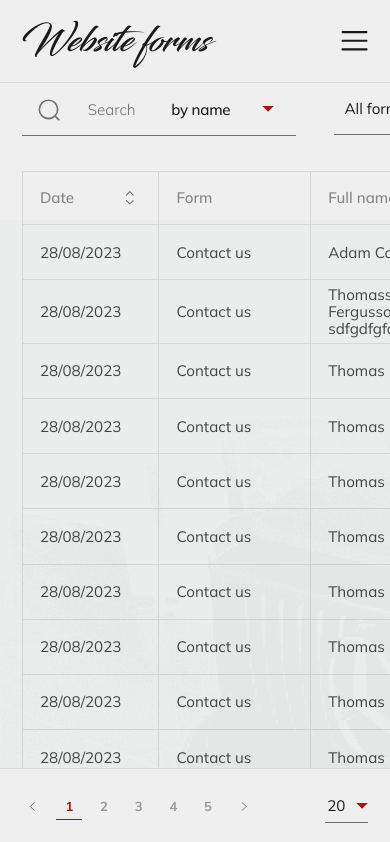
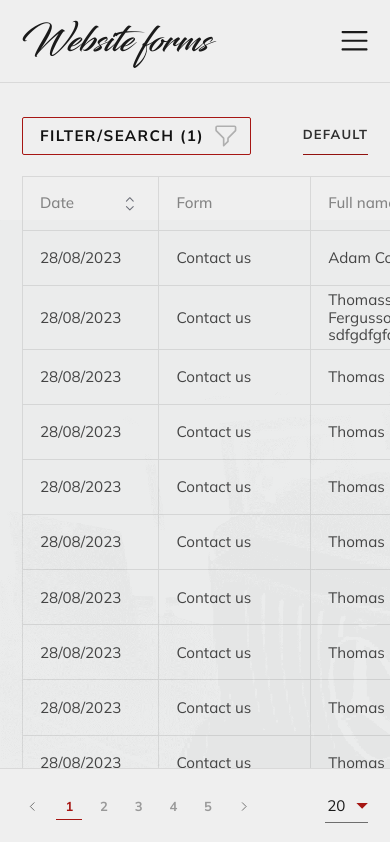
Before and after one commit to deniskeller/blvc, a Next.js app: page /dashboard/website-forms in a window 390 px wide. Shown: the top 842 px of the page. Built offline with nearby package versions, Linux system fonts and the light colour scheme.

Commit message:
filter mobile button

```diff
--- /dev/null
+++ b/src/components/dashboard/content/FilterButton/FilterButton.module.scss
@@ -0,0 +1,50 @@
+.Button {
+  font-size: 100%;
+  line-height: 100%;
+  display: flex;
+  justify-content: center;
+  align-items: center;
+  width: max-content;
+  height: em(44px);
+  padding: em(12px) em(12px) em(12px) em(16px);
+  @extend %button;
+  box-sizing: border-box;
+  backdrop-filter: blur(5px);
+  transition: all $speed ease;
+  border-radius: 2px;
+  border: 1px solid;
+  background: $body;
+
+  @include ifmobile {
+    height: em(35px);
+    padding: em(8px) em(12px) em(8px) em(16px);
+  }
+
+  span {
+    display: flex;
+    text-align: center;
+    font-family: $Mulish;
+    font-size: em(14px);
+    font-style: normal;
+    font-weight: 700;
+    text-transform: uppercase;
+    color: #454545;
+    letter-spacing: 1.4px;
+    line-height: 100%;
+  }
+
+  svg {
+    width: em(20px);
+    height: em(24px);
+    margin-left: em(10px);
+  }
+}
+
+//disabled style
+.Button:disabled,
+.Button:disabled:hover,
+.Button:disabled:active {
+  cursor: not-allowed !important;
+  pointer-events: none !important;
+  opacity: 0.4 !important;
+}
--- /dev/null
+++ b/src/components/dashboard/content/FilterButton/FilterButton.tsx
@@ -0,0 +1,49 @@
+import React from 'react';
+import s from './FilterButton.module.scss';
+
+interface Props {
+  className?: string;
+  counter: number;
+  title?: string;
+  onClick?: (ev: React.MouseEvent<HTMLButtonElement>) => void;
+}
+
+const FilterButton: React.FC<Props> = ({
+  title = 'Filter/search',
+  className = '',
+  counter,
+  onClick,
+}) => {
+  return (
+    <button
+      onClick={onClick}
+      className={`${className} ${s.Button}`}
+      style={{
+        borderColor: counter >= 1 ? '#A61613' : 'rgba(26, 26, 26, 0.2)',
+      }}
+    >
+      <span style={{ color: counter >= 1 ? '#121212' : '#454545' }}>
+        {title} {counter >= 1 ? ' ' + '(' + counter + ')' : null}
+      </span>
+
+      <svg
+        xmlns="http://www.w3.org/2000/svg"
+        width="20"
+        height="24"
+        viewBox="0 0 20 24"
+        fill="none"
+      >
+        <path
+          d="M1 4C1 3.44772 1.44772 3 2 3H18C18.5523 3 19 3.44772 19 4V6.58579C19 6.851 18.8946 7.10536 18.7071 7.29289L12.2929 13.7071C12.1054 13.8946 12 14.149 12 14.4142V17L8 21V14.4142C8 14.149 7.89464 13.8946 7.70711 13.7071L1.29289 7.29289C1.10536 7.10536 1 6.851 1 6.58579V4Z"
+          stroke="#1A1A1A"
+          strokeOpacity="0.3"
+          strokeWidth="1.5"
+          strokeLinecap="round"
+          strokeLinejoin="round"
+        />
+      </svg>
+    </button>
+  );
+};
+
+export default FilterButton;
--- a/src/components/dashboard/content/index.ts
+++ b/src/components/dashboard/content/index.ts
@@ -4,3 +4,4 @@ export { default as PhoneInput } from './PhoneInput/PhoneInput';
 export { default as Logo } from './Logo/Logo';
 export { default as ResetFilterButton } from './ResetFilterButton/ResetFilterButton';
 export { default as SearchByInput } from './SearchByInput/SearchByInput';
+export { default as FilterButton } from './FilterButton/FilterButton';
--- a/src/view/dashboard/WebsiteForms/WebsiteForms.module.scss
+++ b/src/view/dashboard/WebsiteForms/WebsiteForms.module.scss
@@ -30,24 +30,50 @@
   .Filters {
     display: flex;
     flex-direction: row;
+    align-items: flex-end;
     padding: 0 em(60px);
     margin-bottom: em(32px);
     @include iftablet {
+      justify-content: space-between;
       padding: 0 em(20px);
     }
     @include iftablet-mini {
+      justify-content: space-between;
       padding: 0 em(10px);
     }
     @include ifmobile {
-      padding: 0 em(20px);
+      justify-content: space-between;
+      padding: em(30px) em(20px) 0 em(20px);
+      margin-bottom: em(20px);
     }
 
-    .Search,
-    .Forms {
+    &_Search,
+    &_Forms {
       margin-right: em(35px);
+      @include iftablet {
+        display: none;
+      }
+      @include iftablet-mini {
+        display: none;
+      }
+      @include ifmobile {
+        display: none;
+      }
     }
-    .Forms {
+    &_Forms {
       min-width: em(224px);
+    }
+    &_Mobile {
+      display: none;
+      @include iftablet {
+        display: flex;
+      }
+      @include iftablet-mini {
+        display: flex;
+      }
+      @include ifmobile {
+        display: flex;
+      }
     }
   }
 
--- a/src/view/dashboard/WebsiteForms/WebsiteForms.tsx
+++ b/src/view/dashboard/WebsiteForms/WebsiteForms.tsx
@@ -2,6 +2,7 @@ import React, { useEffect, useState } from 'react';
 import s from './WebsiteForms.module.scss';
 import { InviteUserPopup } from 'components/dashboard/modals';
 import {
+  FilterButton,
   Pagination,
   ResetFilterButton,
   SearchByInput,
@@ -109,7 +110,7 @@ const WebsiteForms: React.FC = () => {
             ]}
             onSelect={(val: string) => setNewValue(val, 'sortBy')}
             onChange={(val: string) => setNewValue(val, 'search')}
-            className={s.Search}
+            className={s.Filters_Search}
           />
 
           <BaseSelectApp
@@ -126,8 +127,10 @@ const WebsiteForms: React.FC = () => {
             }
             onClear={() => {}}
             onBlur={() => {}}
-            className={s.Forms}
+            className={s.Filters_Forms}
           />
+
+          <FilterButton className={s.Filters_Mobile} counter={1} />
 
           <ResetFilterButton />
         </div>
```
